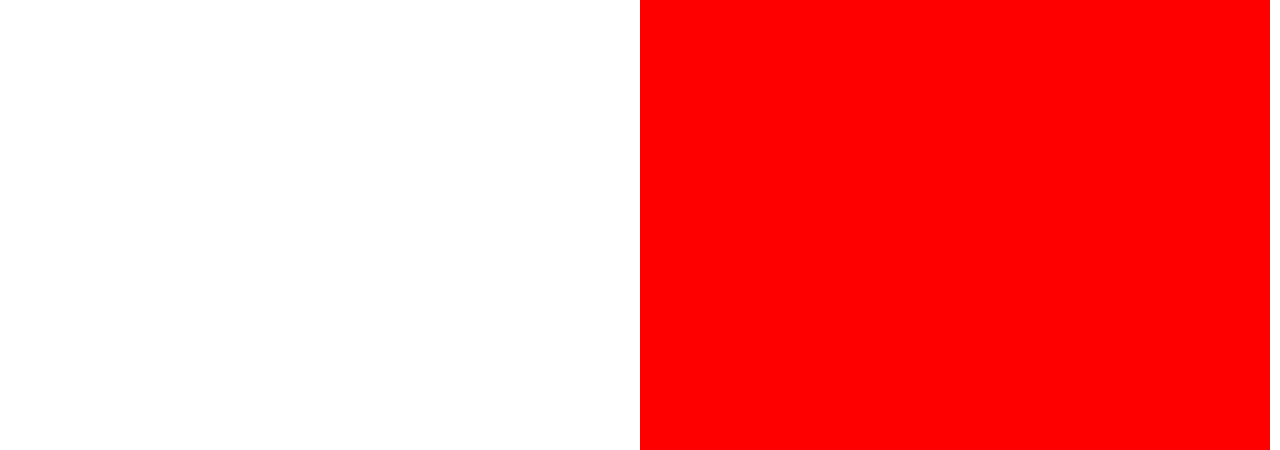
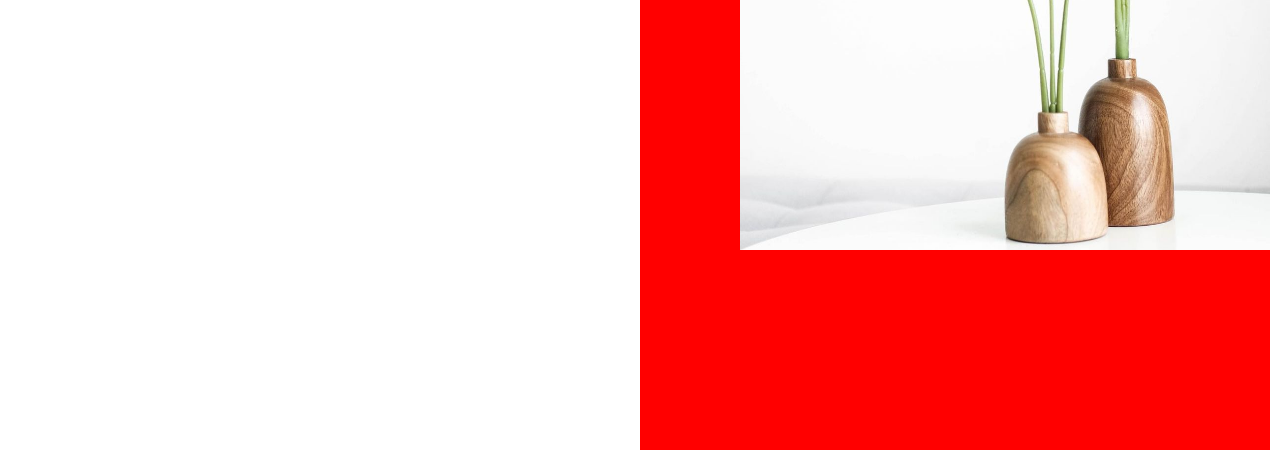
Before and after one commit to xolmuhammedov/Plantyx, a plain HTML site: page index.html in a window 1280 px wide. Shown: the part 440-890 px from the top of the page. Drawn offline with Linux system fonts and the light colour scheme; a web font is replaced by a local one.

Commit message:
header is almost ready

```diff
--- a/index.html
+++ b/index.html
@@ -48,7 +48,7 @@
                 </div>
             </div>
             <div class="home-right">
-                <p>2</p>
+                <img class="flower" src="./img/header/ready2.png" alt="flower">
             </div>
         </section>
     </div>
--- a/scss/components/_home.scss
+++ b/scss/components/_home.scss
@@ -34,7 +34,13 @@
     .home-right{
         width: 50%;
         height: 100%;
+        display: flex;
+        justify-content: end;
         background-color: red;
+        .flower{
+            width: 530px;
+            height: 600px;
+        }
     }
 }
 @media screen and (max-width:700px){
```
Also changed, not shown: dist/style.css, img/header/ready2.png (added), img/header/readyy.png (added), 1 other file.
